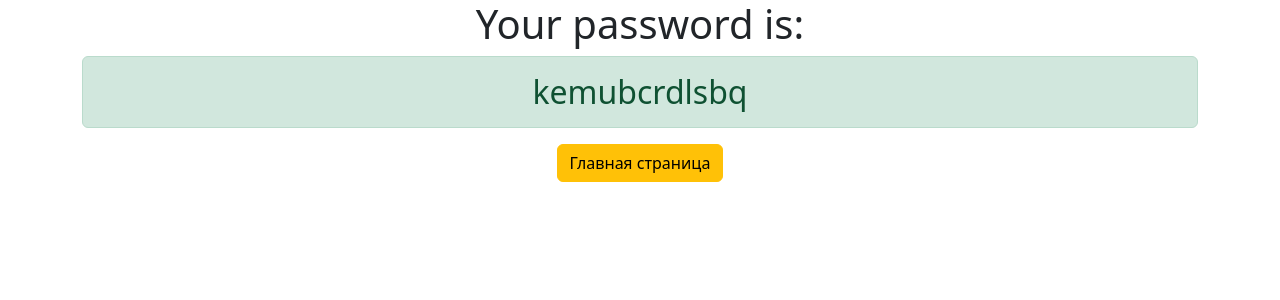
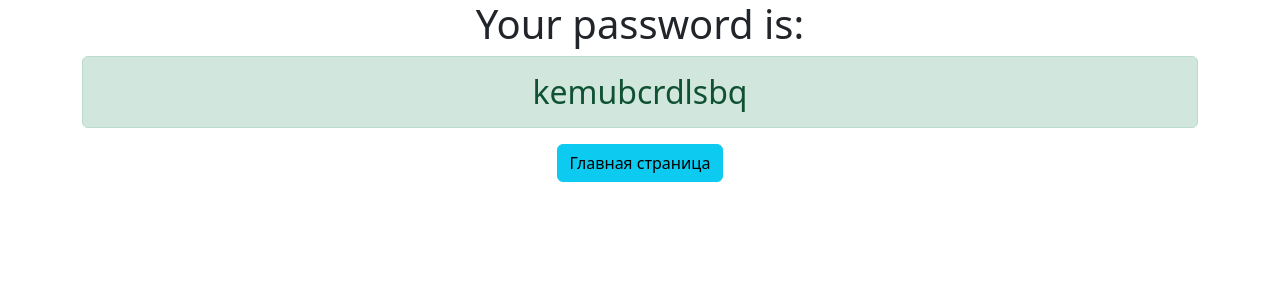
Before and after one commit to PetrR2207/django3-password-generator, a Django app: page /password/ in a window 1280 px wide. Shown: the top 300 px of the page. Run offline with Django 4.2, Linux system fonts and the light colour scheme.

Commit message:
I made soem tweaks

```diff
--- a/password_generator/generator/templates/generator/password.html
+++ b/password_generator/generator/templates/generator/password.html
@@ -2,5 +2,5 @@
 <div class="container text-center">
 <h1>Your password is:</h1>
 <h2 class="alert alert-success">{{ password }}</h2>
-<a href="{% url 'home' %}" class="btn btn-warning">Главная страница</a>
+<a href="{% url 'home' %}" class="btn btn-info">Главная страница</a>
 </div>
--- a/password_generator/password_generator/settings.py
+++ b/password_generator/password_generator/settings.py
@@ -20,7 +20,7 @@ BASE_DIR = Path(__file__).resolve().parent.parent
 # See https://docs.djangoproject.com/en/4.1/howto/deployment/checklist/
 
 # SECURITY WARNING: keep the secret key used in production secret!
-SECRET_KEY = 'django-insecure-3wd_)+@wm=$_w@(nw_8e^^qeuc95p1e6%4e52q)8q%g@&)m!3b'
+SECRET_KEY = 'django-insecure-3wd_)+@wm=$_w@(nw_8e^^qeu123123sadsac95p1e6%4e52q)8q%g@&)m!3b'
 
 # SECURITY WARNING: don't run with debug turned on in production!
 DEBUG = True
```
